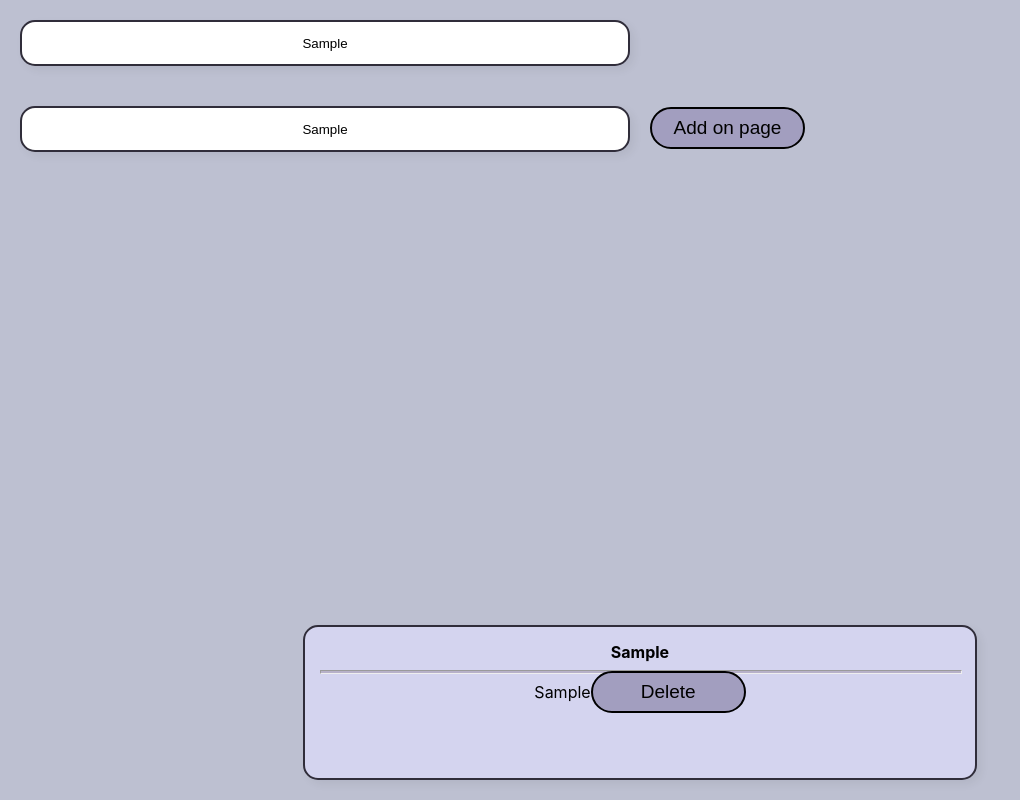
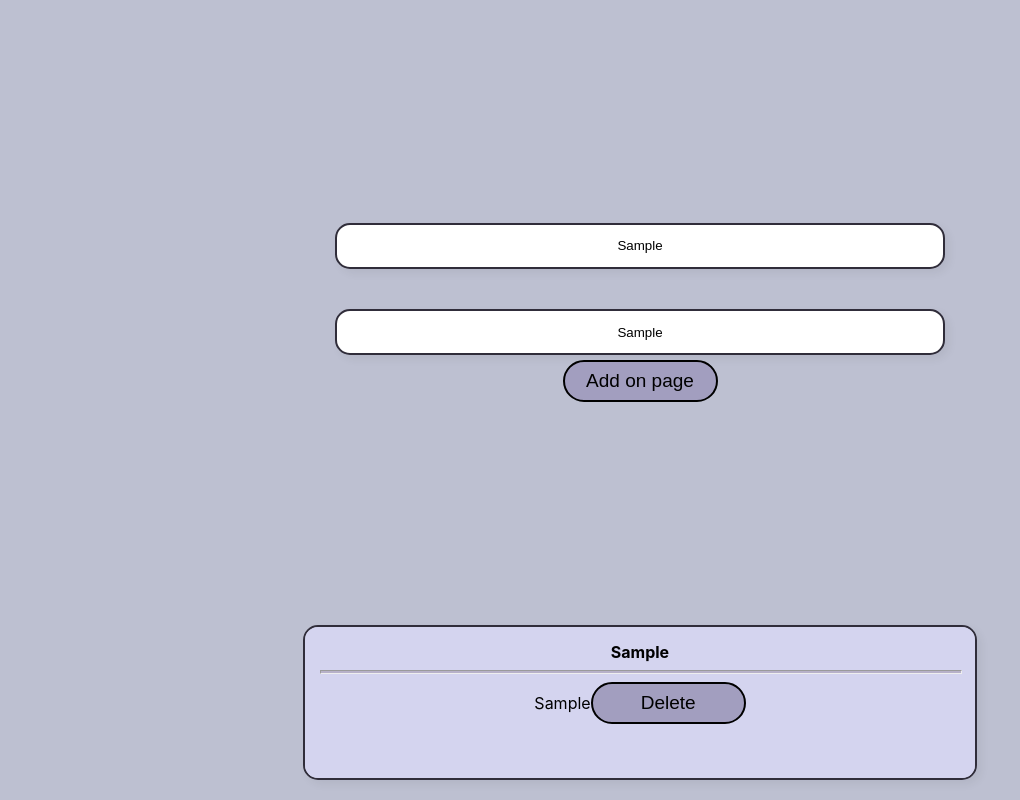
Before and after one commit to byDsh116/selfJournal, a React (Create React App) app: page / in a window 1280 px wide. Both pictures are taken after typing "Sample", "Sample" into the empty fields and a click on the button "Add on page". Shown: the whole page, without its empty margins (0-1020 px from the left). Built offline with nearby package versions, Linux system fonts and the light colour scheme; the HTML template or start-up script is replaced by a standard one.

Commit message:
fix note length, add scroll. placed the inputs in the center.

```diff
--- a/src/App.css
+++ b/src/App.css
@@ -1,5 +1,5 @@
 .App {
-  justify-content: flex-start;
+  justify-content: center;
   flex-direction: column;
   align-items: center;
   display: flex;
--- a/src/App.js
+++ b/src/App.js
@@ -1,57 +1,56 @@
-import './App.css';
-import style from './styles/styles.module.css'
-import React from 'react'
-import { InputGroup } from './components/InputGroup'
+import "./App.css";
+import style from "./styles/styles.module.css";
+import React from "react";
+import { InputGroup } from "./components/InputGroup";
 // import { Button } from './components/Button';
-
 
 class App extends React.Component {
   state = {
-    notes: []
-  }
+    notes: [],
+  };
   updateParentComponentState = (value) => {
     this.setState({
-      notes: [...this.state.notes, value]
-    })
+      notes: [...this.state.notes, value],
+    });
+  };
+
+  deletePost(id) {
+    this.setState(({ notes }) => {
+      const copNotes = [...notes];
+      copNotes.splice(id, 1);
+      return { notes: copNotes };
+    });
   }
-
-
-  deletePost (id) {
-    this.setState(({notes})=> {
-      const copNotes = [...notes]
-      copNotes.splice(id, 1)
-      return {notes: copNotes}
-    })
-  }
-
 
   render() {
     return (
-      <div className="App" >
+      <div className="App">
         <InputGroup onChange={this.updateParentComponentState} />
         <div className={style.notesBox}>
           {this.state.notes.map((note, id) => {
-
             return (
               <div
                 onClick={() => this.deletePost(id)}
-              key={id} className={style.notes}>
+                key={id}
+                className={style.notes}
+              >
                 <strong>{note.inputTitle}</strong>
-              <br/>
-              <hr style={{ backgroundColor: "#b7b1c9", height:'2px'}}/>
+                <br />
+                <hr style={{ backgroundColor: "#b7b1c9", height: "2px" }} />
                 <span>{note.inputText}</span>
-              <button className={style.button}
+                <button
+                  className={`${style.button} ${style.delete}`}
                   onClick={this.deletePost}
                 >
                   Delete
                 </button>
               </div>
-            )
+            );
           })}
         </div>
       </div>
-    )
-  };
+    );
+  }
 }
 
 export default App;
--- a/src/components/InputGroup.jsx
+++ b/src/components/InputGroup.jsx
@@ -1,43 +1,54 @@
-import React from 'react'
-import styles from '../styles/styles.module.css'
+import React from "react";
+import style from "../styles/styles.module.css";
 // import { Button } from './Button'
-
 
 export class InputGroup extends React.Component {
   state = {
-        inputTitle: '',
-        inputText: ''
+    inputTitle: "",
+    inputText: "",
+  };
+
+  onClick = () => {
+    if (!(this.state.inputText && this.state.inputTitle)) {
+      alert("Both of fields must be fulfilled");
+      return;
     }
 
-    onClick = () => {
     const noteObject = {
       inputTitle: this.state.inputTitle,
       inputText: this.state.inputText,
-        }
-        this.props.onChange(noteObject)
-    }
+    };
+    this.props.onChange(noteObject);
+  };
 
   render() {
     return (
-            <div>
+      <div className={style.inputDiv}>
         <input
-                 name='title'
+          name="title"
           type="text"
-                    placeholder='Add title'
-                    className={styles.noteInput}
-                    onChange={(e) => { this.setState({ inputTitle: e.target.value }) }} />
+          placeholder="Add title"
+          className={style.noteInput}
+          onChange={(e) => {
+            this.setState({ inputTitle: e.target.value });
+          }}
+        />
 
         <input
-                    className={styles.noteInput}
-                    type="text" placeholder='add your thought'
+          className={style.noteInput}
+          type="text"
+          placeholder="add your thought"
           onChange={(e) => {
-                        this.setState({ inputText: e.target.value })
-                    }} />
-                <button className={styles.button} onClick={this.onClick} >
+            this.setState({ inputText: e.target.value });
+          }}
+        />
+        <button
+          className={`${style.button} ${style.submit}`}
+          onClick={this.onClick}
+        >
           Add on page
         </button>
-
       </div>
-        )
+    );
   }
 }
--- a/src/styles/styles.module.css
+++ b/src/styles/styles.module.css
@@ -4,10 +4,19 @@
     height: 42px;
     border-radius: 40px;
     border: 2px solid black;
+    font-size: 19px;
+    cursor: pointer;
+}
+
+.submit {
+    margin-top: -15px;
     align-self: center;
-    font-size: 19px;
-    margin-top: -15px;
-    cursor: pointer;
+
+
+}
+
+.button .delete {
+    background-color: aqua;
 }
 
 .noteInput{
@@ -41,5 +50,13 @@
     border: 2px solid #302d3a;
     text-align: center;
     background-color: rgb(212, 212, 239);
+    overflow: scroll;
+}
 
+.inputDiv{
+    justify-content: center;
+    align-items: center;
+    align-self: normal;
+    flex-direction: column;
+    display: flex;
 }
```
Lines whose indentation alone changed are shown as unchanged.
